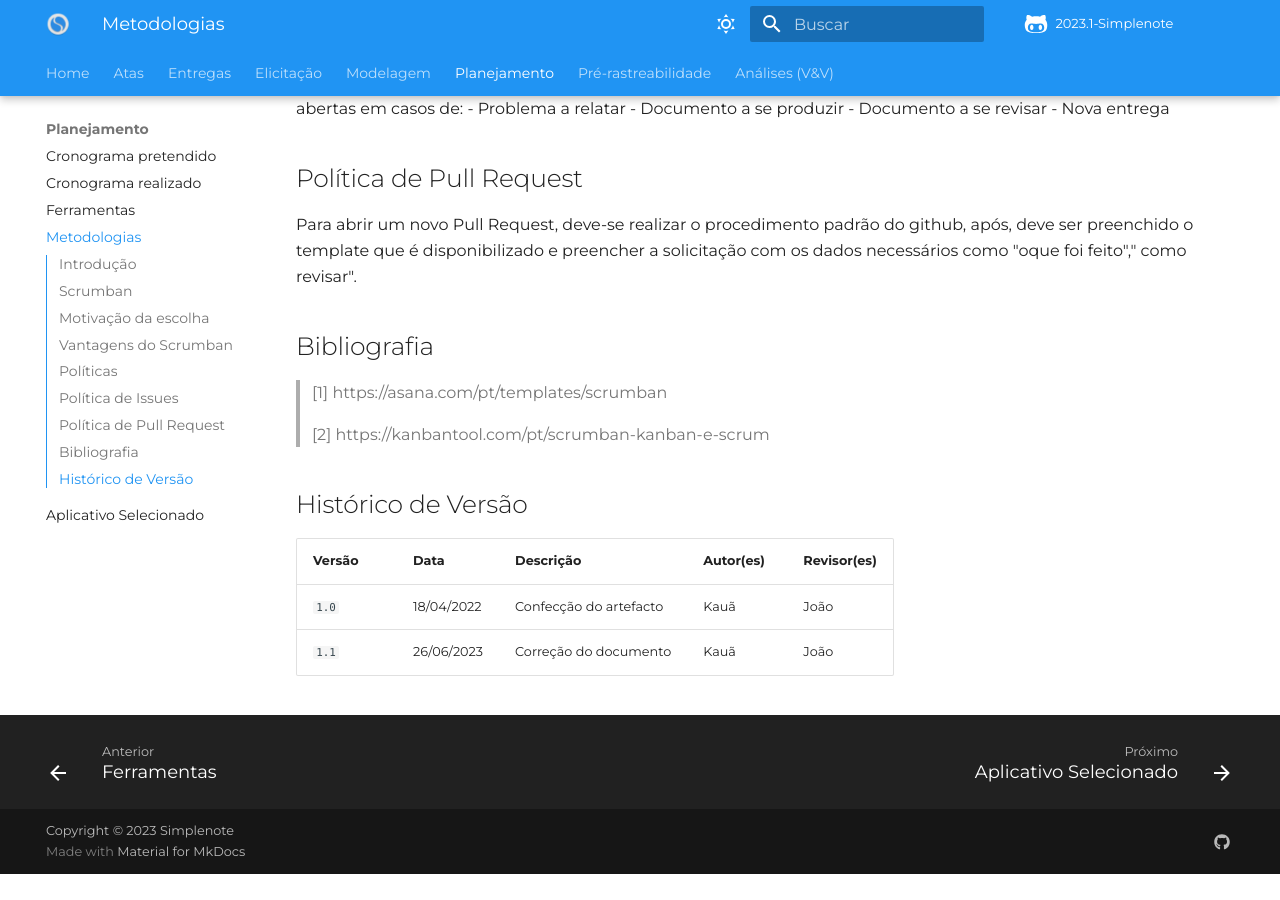
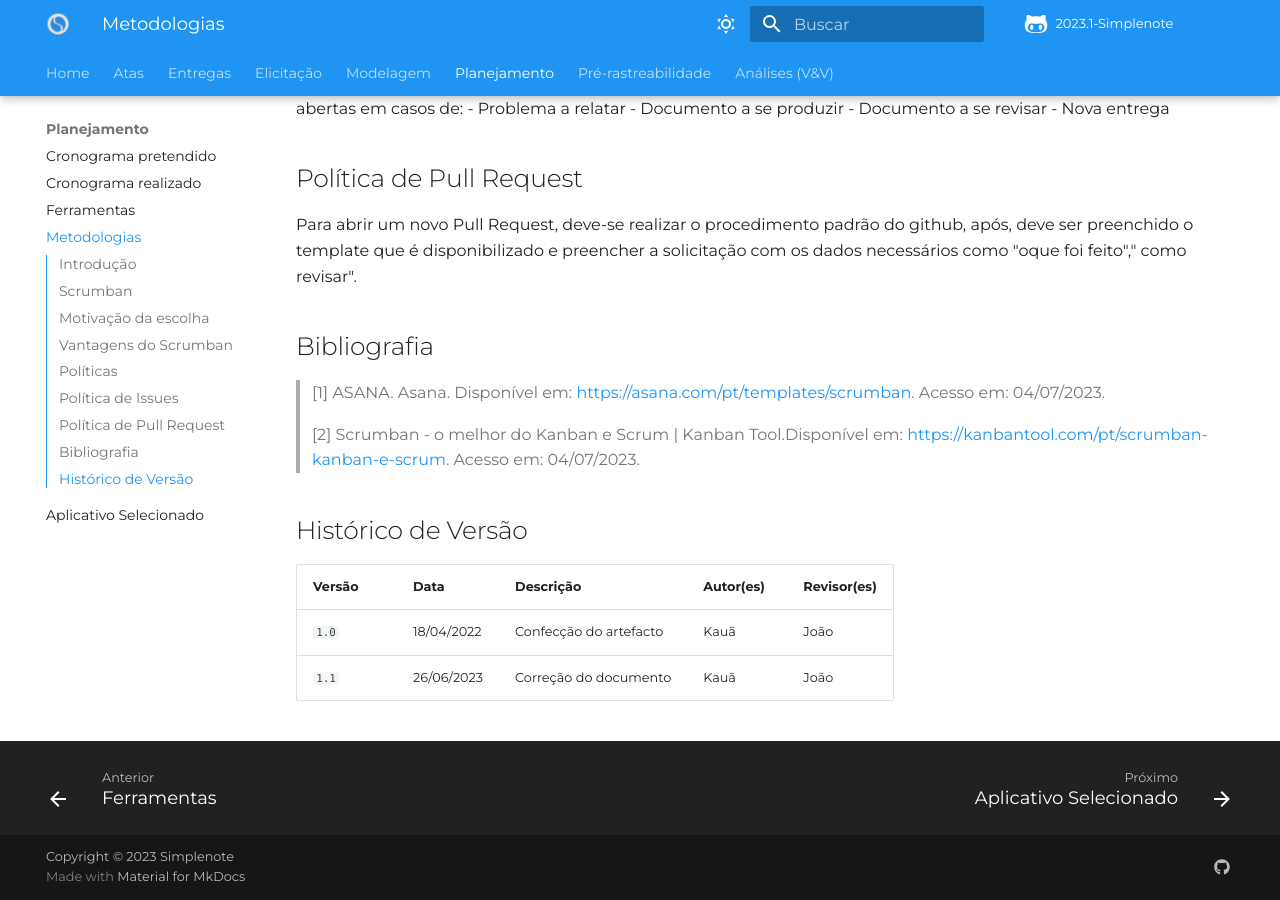
Before and after one commit to Requisitos-de-Software/2023.1-Simplenote, an MkDocs documentation site: the page built from docs/planejamento/metodologias.md, in a window 1280 px wide and 900 px high, scrolled down 1300 px. Built offline with MkDocs 1.6.1 and Material for MkDocs 9.7.7, drawn with Linux system fonts in a browser that asks for light colours; some web fonts are replaced; comment, search, counter and statistics services are not loaded; before the commit the page ends 2174 px from its top, so only the background shows below that.

Commit message:
Update metodologias.md

```diff
--- a/docs/planejamento/metodologias.md
+++ b/docs/planejamento/metodologias.md
@@ -39,9 +39,10 @@ Para abrir um novo Pull Request, deve-se realizar o procedimento padrão do gith
 
 ## Bibliografia
 
-> [1] https://asana.com/pt/templates/scrumban </br>
+> [1] ASANA. Asana. Disponível em: <https://asana.com/pt/templates/scrumban>. Acesso em: 04/07/2023. </br>
 >
-> [2] https://kanbantool.com/pt/scrumban-kanban-e-scrum
+> [2] Scrumban - o melhor do Kanban e Scrum | Kanban Tool.Disponível em: <https://kanbantool.com/pt/scrumban-kanban-e-scrum>. Acesso em: 04/07/2023.
+
 
 ## Histórico de Versão
 
```
